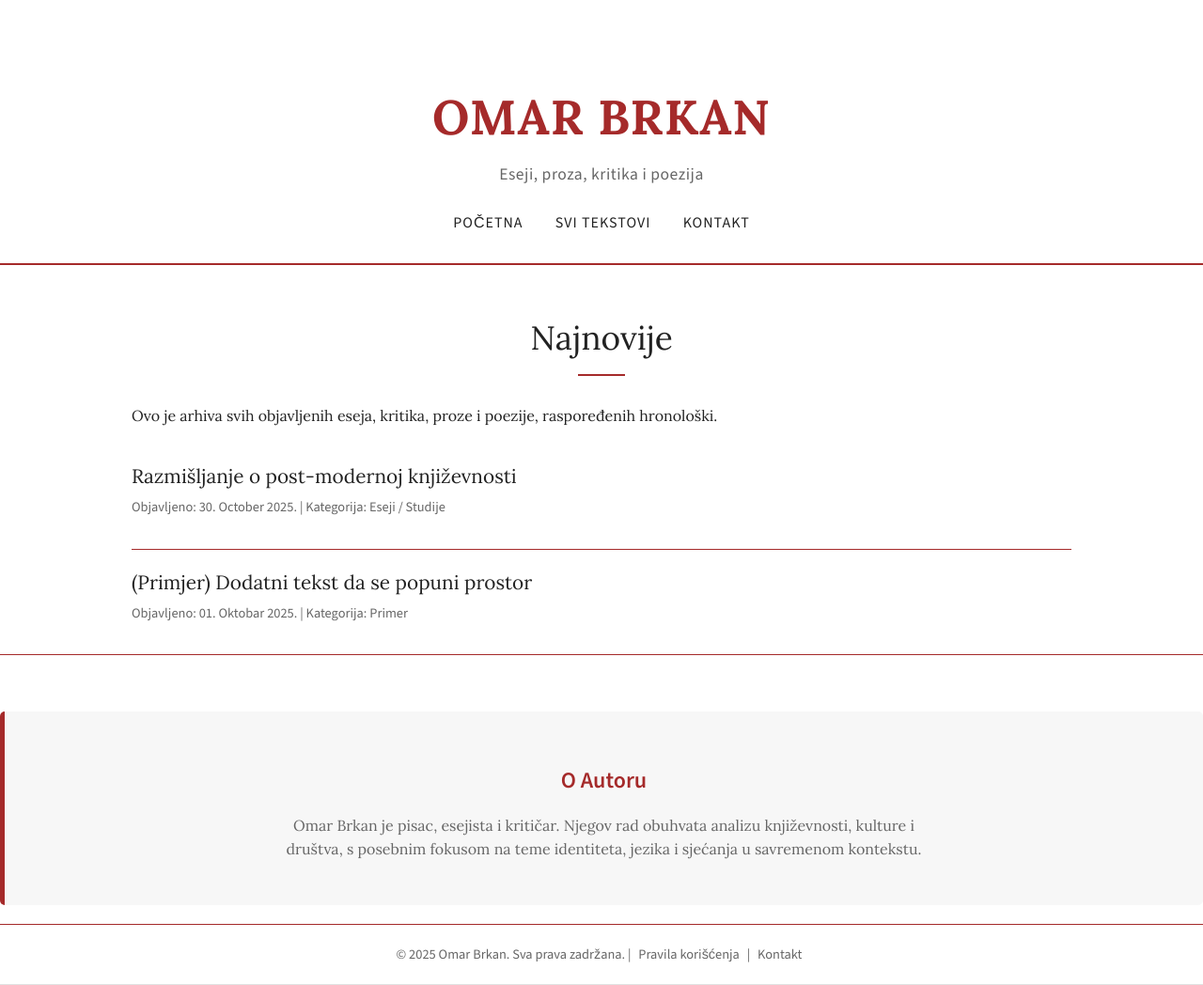
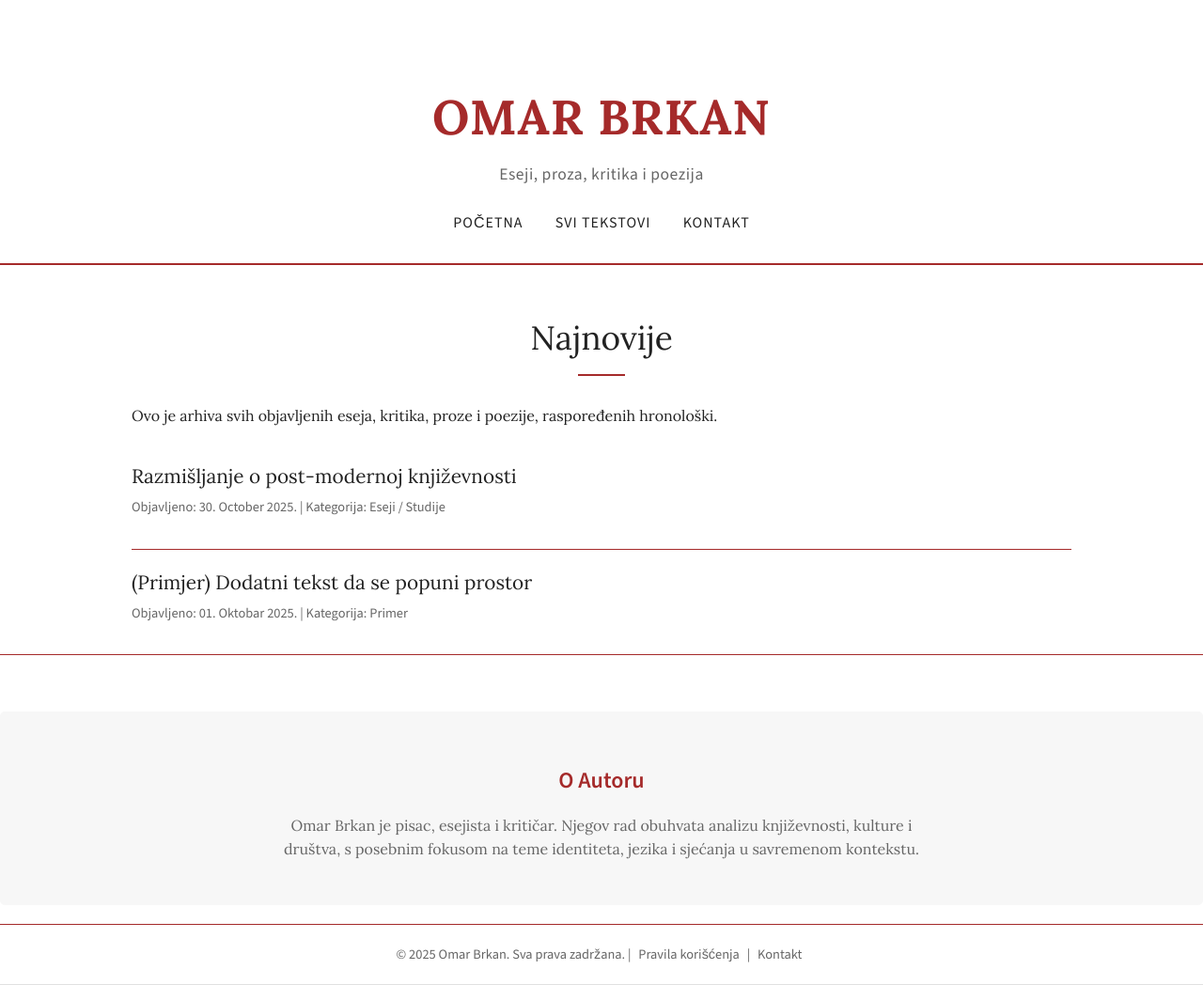
Before and after one commit to omarbrkan/omarbrkan.github.io, a Jekyll site: the page built from tekstovi.html, in a window 1280 px wide. Shown: the whole page at 94% size. Built offline with Jekyll 4.4.1, drawn with Linux system fonts in a browser that asks for light colours.

Commit message:
Update default.html

```diff
--- a/_layouts/default.html
+++ b/_layouts/default.html
@@ -17,11 +17,11 @@
             --primary-font: 'Lora', Georgia, serif;
             --secondary-font: 'Source Sans 3', 'Helvetica Neue', Arial, sans-serif;
             --text-dark: #222;
-            --accent-color: #A52A2A; /* Bordo crvena */
+            --accent-color: #A52A2A;
             --background-light: #FFFFFF;
             --border-light: #E0E0E0;
             --muted-text: #666;
-            --accent-border-color: #A52A2A; /* Koristimo istu boju za linije */
+            --accent-border-color: #A52A2A;
         }
 
         body {
@@ -40,13 +40,10 @@
             padding: 0 20px;
         }
 
-        /* NOVI STIL ZA FULL-WIDTH LINER */
         .full-width-line {
             border-bottom: 1px solid var(--border-light);
-            /* Bordo se dodaje u layout:page za header i footer */
         }
 
-        /* IZRACUNAVANJE VISINE ZA POST TITLE I DATUM */
         .post-info-container {
             max-width: 1000px;
             margin: 0 auto;
@@ -54,11 +51,15 @@
             background-color: var(--background-light);
         }
 
-        /* GLAVNE SEKCIJE - BEZ FIKSNE BORDURE OVDE */
+        /* NOVI STIL ZA GLAVNI SADRŽAJ SA VERTIKALNIM LINIJAMA */
+        .page-wrapper {
+            border-left: 1px solid var(--accent-border-color);
+            border-right: 1px solid var(--accent-border-color);
+        }
+
         .header {
             text-align: center;
             padding: 50px 0 30px;
-            /* UKLONJENA JE BORDURA, SADA JE U LAYOUT:PAGE */
         }
 
         .header h1 {
@@ -125,12 +126,7 @@
         }
 
         .text-list li {
-            border-bottom: 1px dashed var(--border-light);
             padding: 18px 0;
-        }
-
-        .text-list li:last-child {
-            border-bottom: none;
         }
 
         .text-list a {
@@ -198,7 +194,7 @@
             background-color: #f7f7f7;
             text-align: center;
             border-radius: 5px;
-            border-left: 5px solid var(--accent-color);
+            /* UKLONJENA JE STARA BORDURA: border-left: 5px solid var(--accent-color); */
         }
 
         .about-author-footer h3 {
@@ -288,10 +281,14 @@
             .category-grid {
                 gap: 10px;
             }
-            /* Uklanja kolone na malim ekranima */
             .post-columns {
                 columns: 1;
                 column-gap: 0;
+            }
+            /* Uklanjamo linije na malim ekranima */
+            .page-wrapper {
+                border-left: none;
+                border-right: none;
             }
         }
     </style>
```
Also changed, not shown: other parts of _layouts/default.html (+1 -4 lines).
